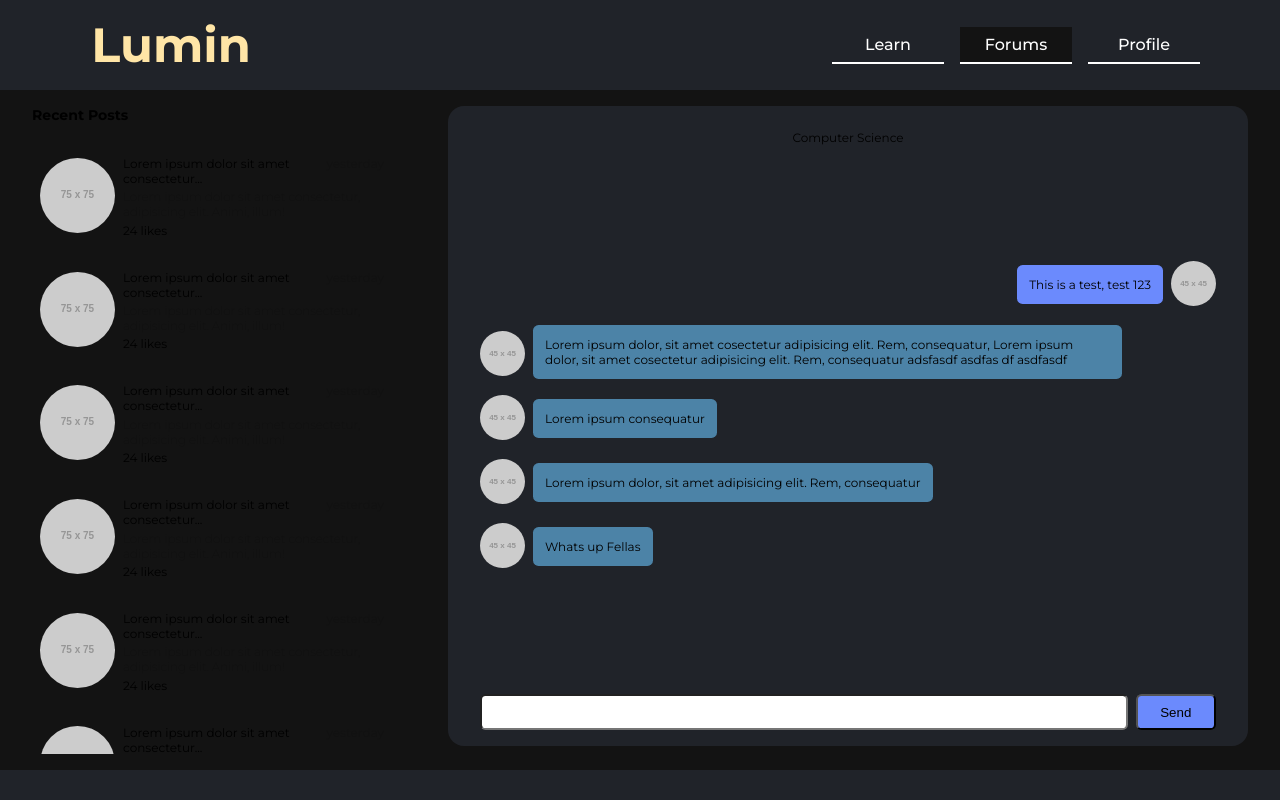
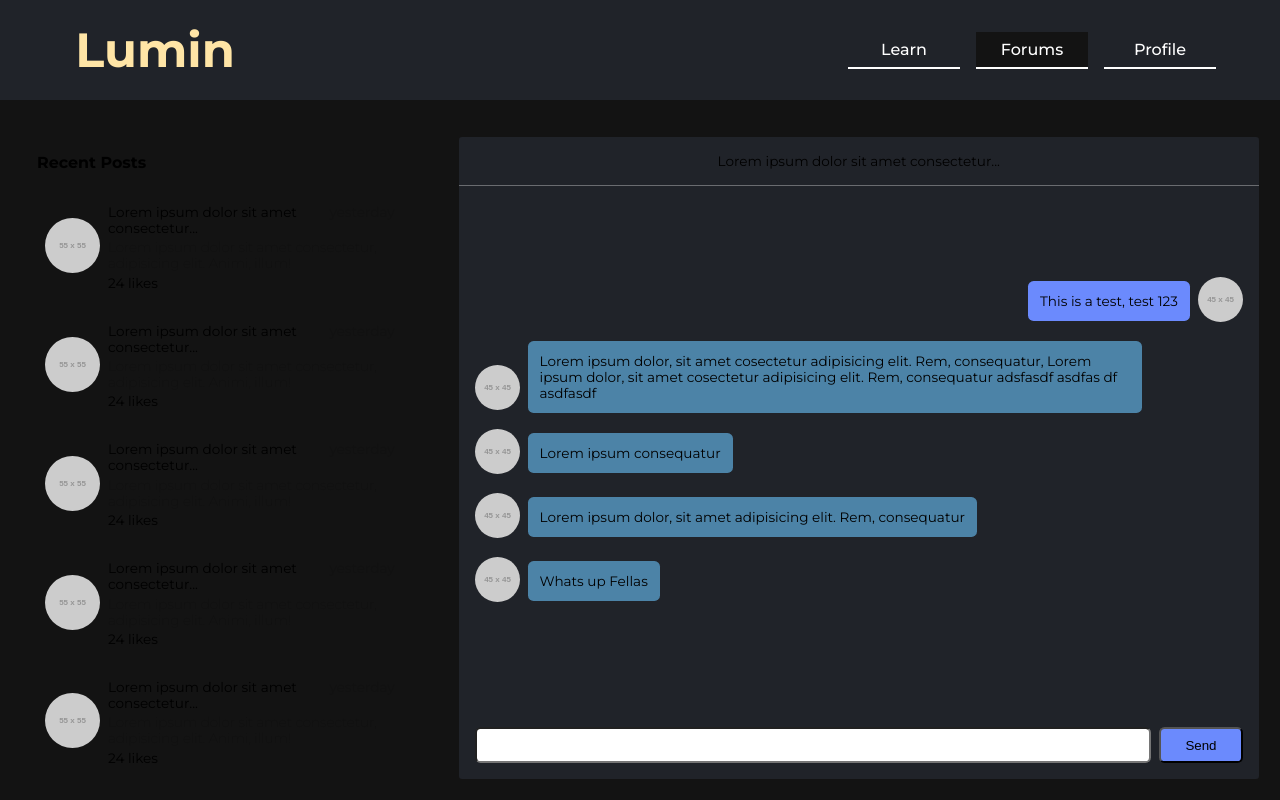
Before and after one commit to tib-source/Lumin-AI, a React (Vite) app in the folder client/: page /forum in a window 1280 px wide. Built offline with nearby package versions, Linux system fonts and the light colour scheme.

Commit message:
readjusting styling of chat section

```diff
--- a/client/components/Forum/PostContainer.jsx
+++ b/client/components/Forum/PostContainer.jsx
@@ -2,7 +2,7 @@ export default function PostContainer() {
 	return (
 		<div className="sidebar__postContainer">
 			<div className="postContainer__icon">
-				<img src="https://placehold.co/75x75" alt="" />
+				<img src="https://placehold.co/55x55" alt="" />
 			</div>
 			<div className="postContainer__content">
 				<span className="postContainer__date">yesterday</span>
--- a/client/components/Forum/forumChat.jsx
+++ b/client/components/Forum/forumChat.jsx
@@ -23,7 +23,7 @@ export default function ForumChat() {
 	return (
 		<div className="forum__chat">
 			<div className="chat__header">
-				<p>Computer Science</p>
+				<p>Lorem ipsum dolor sit amet consectetur...</p>
 			</div>
 			<div className="chat__content" id="chat__content" ref={scrollRef}>
 				<ChatSingle textContent={"This is a test, test 123"} />
--- a/client/pages/Forum/index.css
+++ b/client/pages/Forum/index.css
@@ -1,21 +1,23 @@
 .forum__container{
-    font-size: 0.75rem;
+    font-size: 0.85rem;
+
 }
 
 .forum__container{
-
+     height: calc(100vh - var(--navbar-height));
     background-color: var(--bg);
-    /* box-shadow: 0rem 0rem 10px -0px var(--bg); */
+    border: 5px solid var(--bg);
+    /* box-shadow: 0rem 0rem 100rem -0px var(--bg);   */
     display: flex;
     position: relative;
 }
 
 .forum__sidebar{
+    padding: 3rem 1rem 0rem 2rem;
     width:  min(var(--sidebarWidth), 90%);
+    height: 100%;
     display: flex;
     flex-direction: column;
-    height: 85vh;
-    padding: 1rem 2rem;
     position: relative;
 }
 .sidebar__title{
@@ -60,11 +62,10 @@
 
 .forum__chat{
     background-color: var(--secondary);
-    border-radius: 1rem;
-    margin-top: 1rem;
-    padding: 1rem 1rem 0rem 1rem;
-    width: calc(100% - var(--sidebarWidth) - 2rem);
-    height: 80vh;
+    border-radius: .2rem;
+    margin: 1rem;
+    margin-top: 2rem;
+    width: calc(100% - var(--sidebarWidth));
     display: flex;
     flex-direction: column;
     justify-content: space-between  ;
@@ -73,18 +74,23 @@
 .chat__header{
     width: 100%;
     text-align: center;
-    padding: .5rem;
-    margin-bottom: 1rem;
+    padding: 1rem;
+    padding-bottom: 1rem;
+    border-bottom: 1px solid rgba(255, 255, 255, 0.332);
 }
 
 
 .chat__content{
     overflow-y: auto;
+
 }
 
 .chat__chatSingle{
     display: flex;
     align-items: center;
+    max-width:50rem;
+
+    overflow-wrap: break-word;
     gap: .5rem;
     margin-bottom: 1rem;
     padding: 0 1rem;
--- a/client/src/index.css
+++ b/client/src/index.css
@@ -32,6 +32,7 @@
   --white: #ffffff;
   --sidebarWidth: 35vw;
   --main-font: 'Montserrat', sans-serif;
+  --navbar-height: 12.5vh;
   font-family: var(--main-font);
     font-size: 1rem;
   color-scheme: light dark;
@@ -126,7 +127,8 @@ a:hover {
 
 
 .home__navbar{
-  padding: 1rem 5rem;
+  height: var(--navbar-height);
+  padding: 0 4rem;
   display: flex;
   align-items: center;
   background-color: var(--secondary);
```
